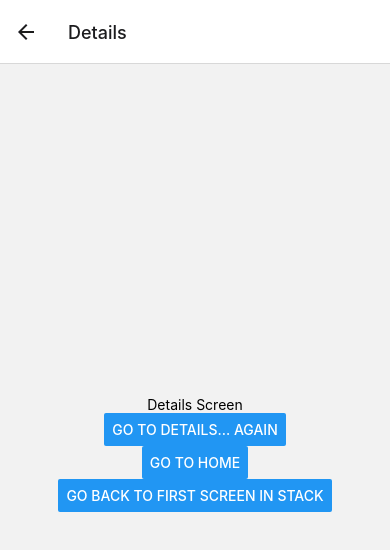
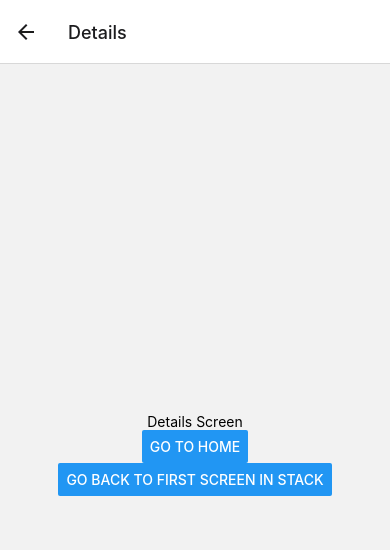
Before and after one commit to sm71-duo/hybrid, a React Native app: screen /Details in a window 390 px wide. Shown: the top 550 px of the page. Built offline with nearby package versions, Linux system fonts and the light colour scheme; no server answers.

Commit message:
removed unnused button

```diff
--- a/src/views/Details.tsx
+++ b/src/views/Details.tsx
@@ -9,7 +9,6 @@ const Details = ({ navigation }: Props) => {
   return (
     <View style={{ flex: 1, alignItems: 'center', justifyContent: 'center' }}>
       <Text>Details Screen</Text>
-      <Button title="Go to Details... again" onPress={() => navigation.push('Details')} />
       <Button title="Go to Home" onPress={() => navigation.navigate('Home')} />
       <Button title="Go back to first screen in stack" onPress={() => navigation.popToTop()} />
     </View>
```
